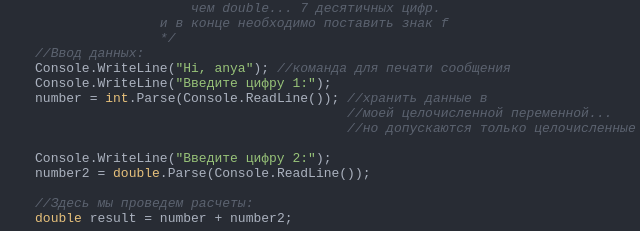
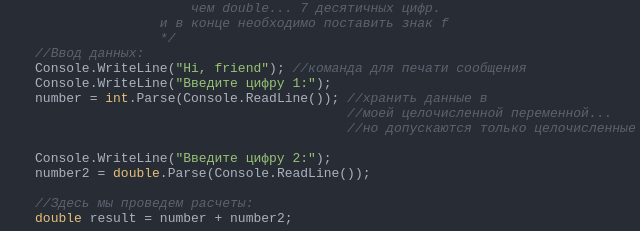
Before and after one commit to McFly26/Blog, a plain HTML site: page ClassVariables.html in a window 1280 px wide. Shown: the part 780-1011 px from the top of the page, 177-817 px from the left. Drawn offline with nearby package versions, Linux system fonts and the light colour scheme.

Commit message:
ClassVariables.html

```diff
--- a/ClassVariables.html
+++ b/ClassVariables.html
@@ -69,7 +69,7 @@
                                     и в конце необходимо поставить знак f
                                     */
                     //Ввод данных:
-                    Console.WriteLine("Hi, anya"); //команда для печати сообщения
+                    Console.WriteLine("Hi, friend"); //команда для печати сообщения
                     Console.WriteLine("Введите цифру 1:");
                     number = int.Parse(Console.ReadLine()); //хранить данные в
                                                             //моей целочисленной переменной...
```
